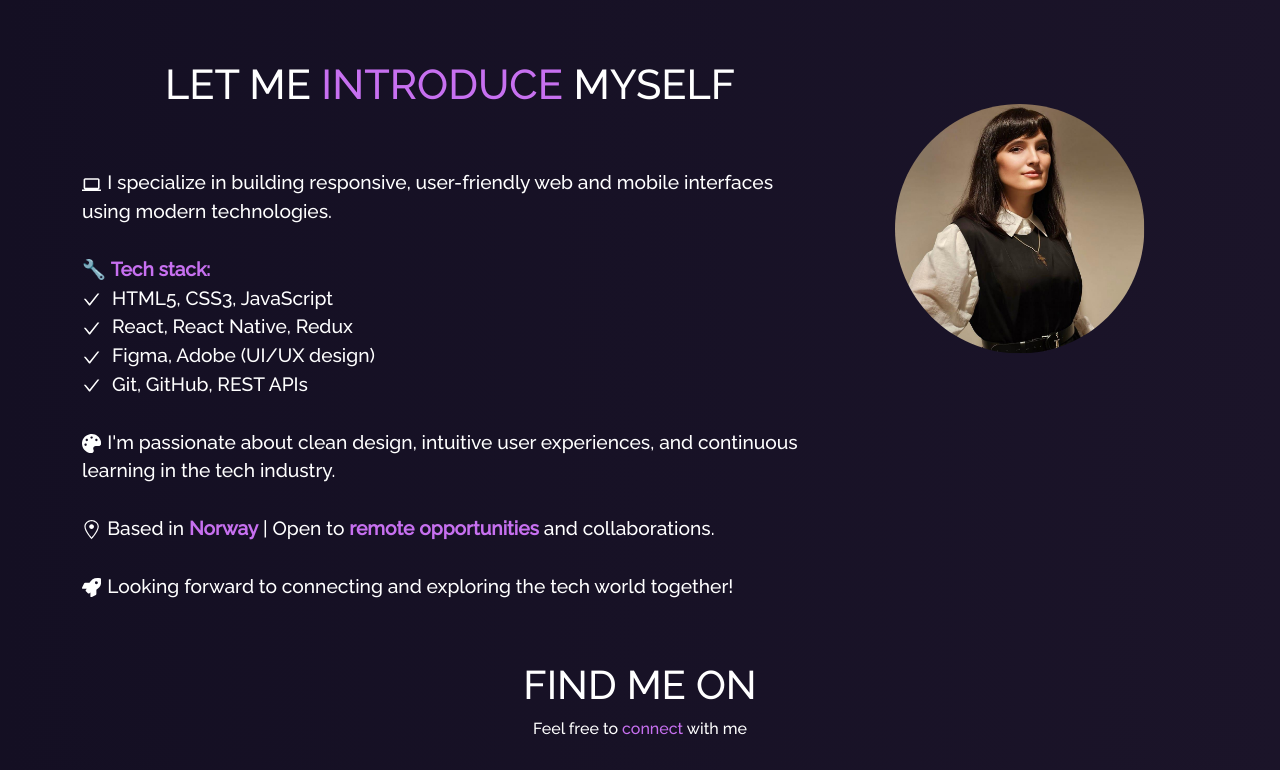
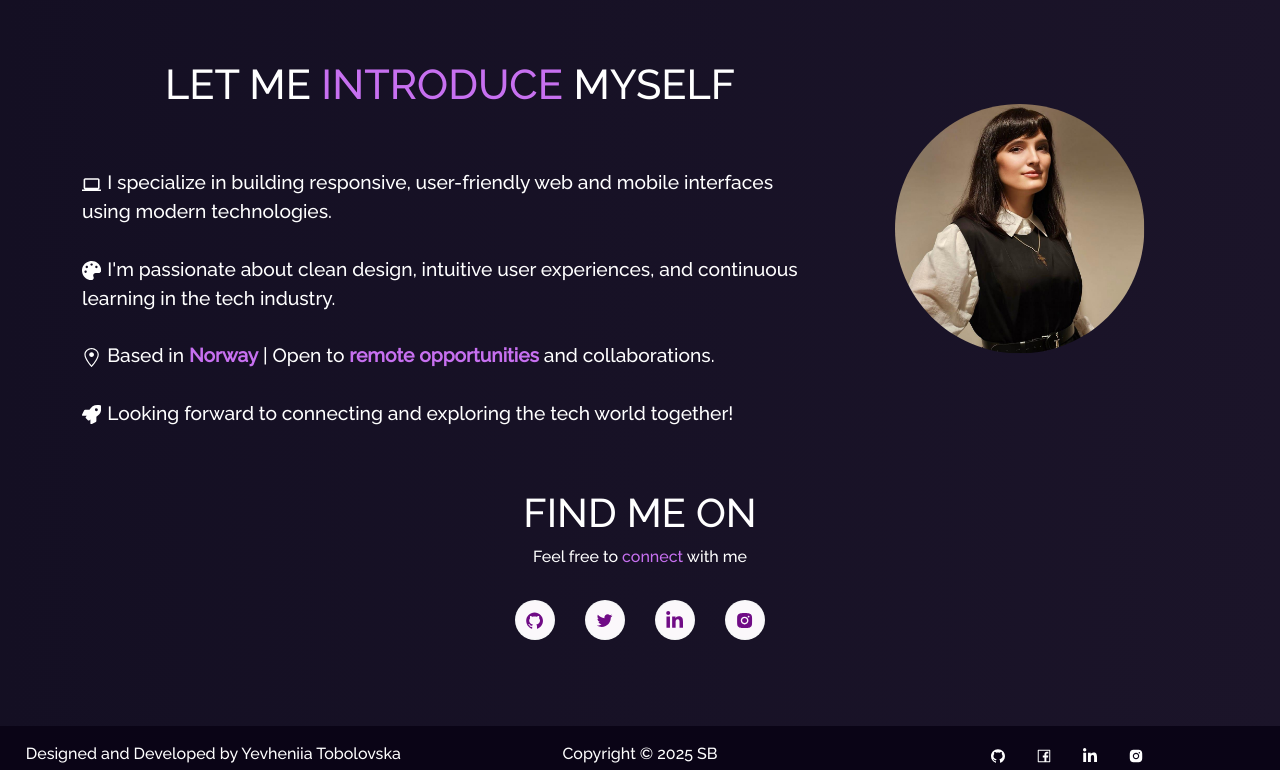
Before and after one commit to tobolovskaya/my-portfolio, a React (Create React App) app: page / in a window 1280 px wide. Shown: the part 761-1531 px from the top of the page. Built offline with nearby package versions, Linux system fonts and the light colour scheme.

Commit message:
Update Home2.js

```diff
--- a/src/components/Home/Home2.js
+++ b/src/components/Home/Home2.js
@@ -26,17 +26,6 @@ function Home2() {
             <p className="home-about-body">
               <MdComputer style={{ marginRight: "6px" }} />
               I specialize in building responsive, user-friendly web and mobile interfaces using modern technologies.
-              <br />
-              <br />
-              🔧 <b className="purple">Tech stack:</b>
-              <br />
-              <AiOutlineCheck style={{ marginRight: "6px" }} /> HTML5, CSS3, JavaScript
-              <br />
-              <AiOutlineCheck style={{ marginRight: "6px" }} /> React, React Native, Redux
-              <br />
-              <AiOutlineCheck style={{ marginRight: "6px" }} /> Figma, Adobe (UI/UX design)
-              <br />
-              <AiOutlineCheck style={{ marginRight: "6px" }} /> Git, GitHub, REST APIs
               <br />
               <br />
               <FaPalette style={{ marginRight: "6px" }} />
```
